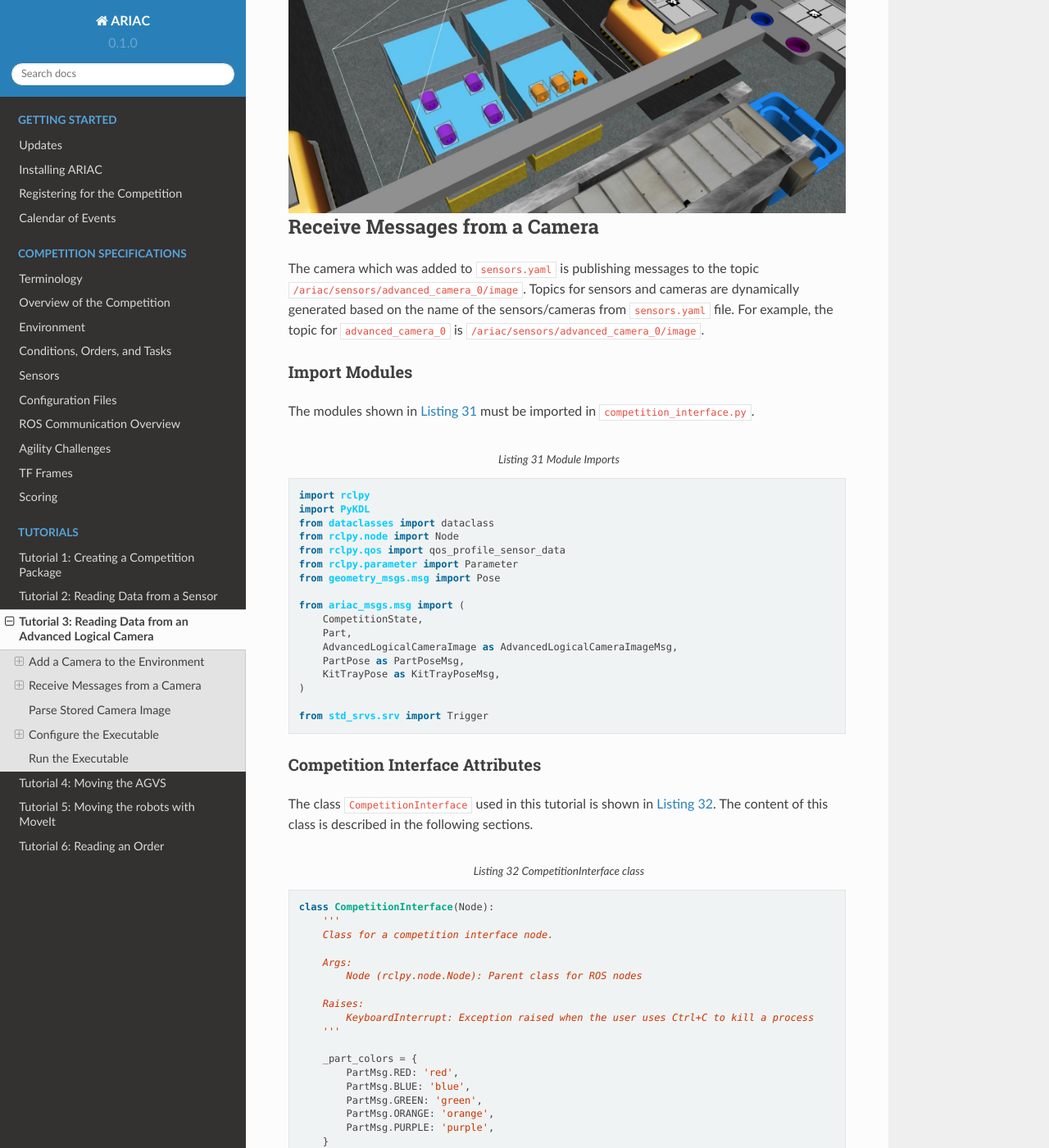
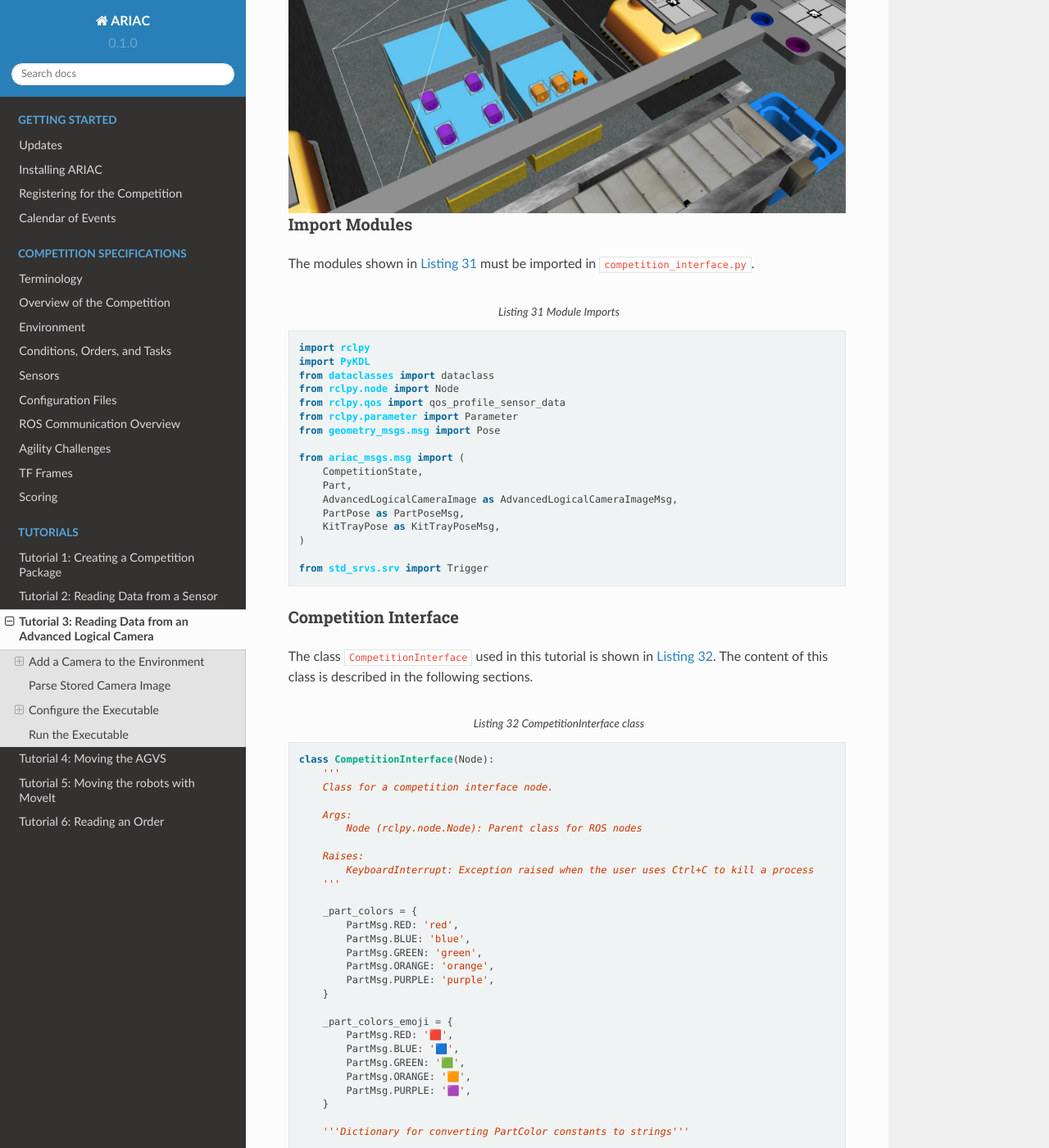
Before and after one commit to usnistgov/ARIAC, a Sphinx documentation site: the page built from docs/tutorials/tutorial_3.rst, in a window 1280 px wide and 1400 px high, scrolled down 1255 px. Shown: the whole window at 82% size. Built offline with Sphinx 7.4.7 and the Read the Docs theme 2.0.0, drawn with Linux system fonts in a browser that asks for light colours; some of the changed text lies outside the part shown.

Commit message:
tutorial 3

```diff
--- a/docs/tutorials/tutorial_3.rst
+++ b/docs/tutorials/tutorial_3.rst
@@ -62,10 +62,10 @@ You should see the camera above bins 1-4 as shown in the figure below.
 .. figure:: ../images/tutorial3/advanced_camera_0.jpg
    :align: center
 
-Receive Messages from a Camera
----------------------------------
+.. Receive Messages from a Camera
+.. ---------------------------------
 
-The camera which was added to ``sensors.yaml`` is publishing messages to the topic ``/ariac/sensors/advanced_camera_0/image``. Topics for sensors and cameras are dynamically generated based on the name of the sensors/cameras from ``sensors.yaml`` file. For example, the topic for ``advanced_camera_0`` is ``/ariac/sensors/advanced_camera_0/image``.
+.. The camera which was added to ``sensors.yaml`` is publishing messages to the topic ``/ariac/sensors/advanced_camera_0/image``. Topics for sensors and cameras are dynamically generated based on the name of the sensors/cameras from ``sensors.yaml`` file. For example, the topic for ``advanced_camera_0`` is ``/ariac/sensors/advanced_camera_0/image``.
 
 Import Modules
 ^^^^^^^^^^^^^^
@@ -93,7 +93,7 @@ The modules shown in  :numref:`import-advanced-camera` must be imported in ``com
 
     from std_srvs.srv import Trigger
 
-Competition Interface Attributes
+Competition Interface
 ^^^^^^^^^^^^^^^^^^^^^^^^^^^^^^^^
 
 The class ``CompetitionInterface`` used in this tutorial is shown in :numref:`competitioninterface`. The content of this class is described in the following sections.
```
Also changed, not shown: other parts of docs/tutorials/tutorial_3.rst (+2 -1 lines).
